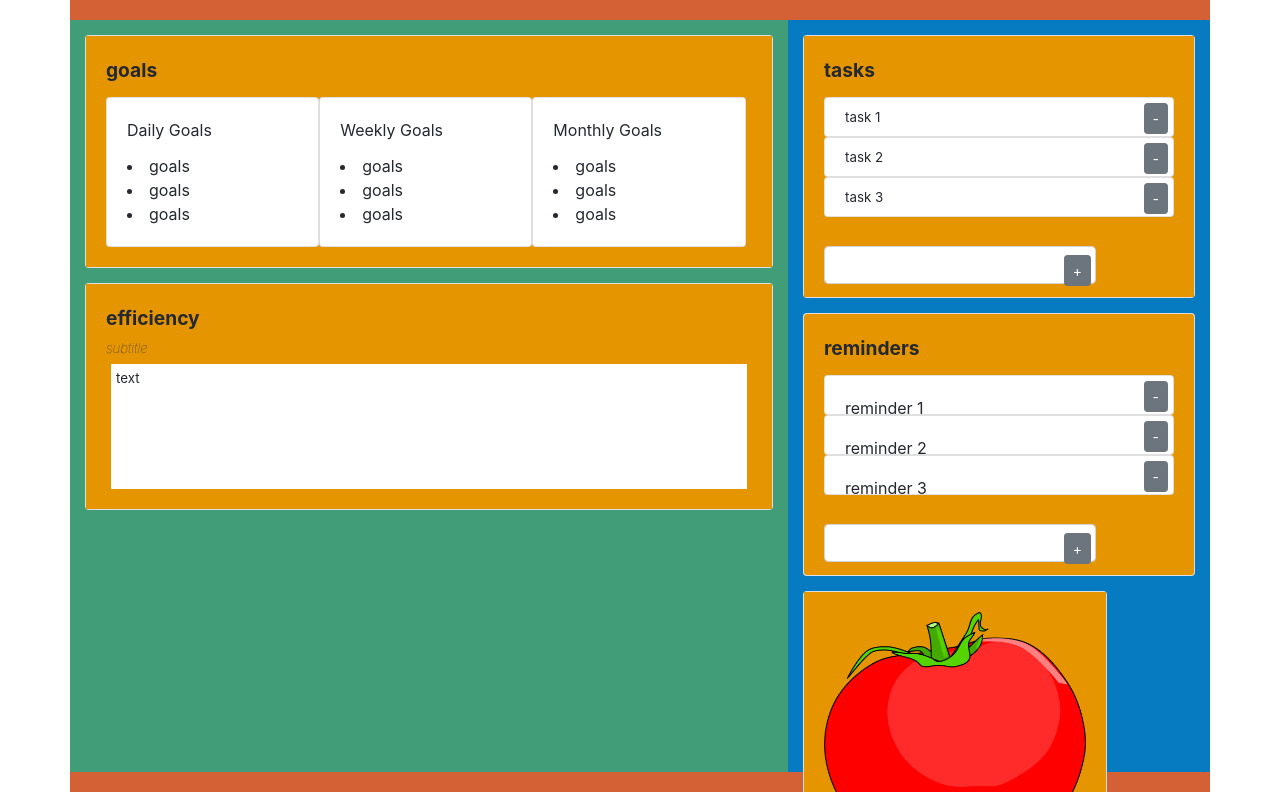
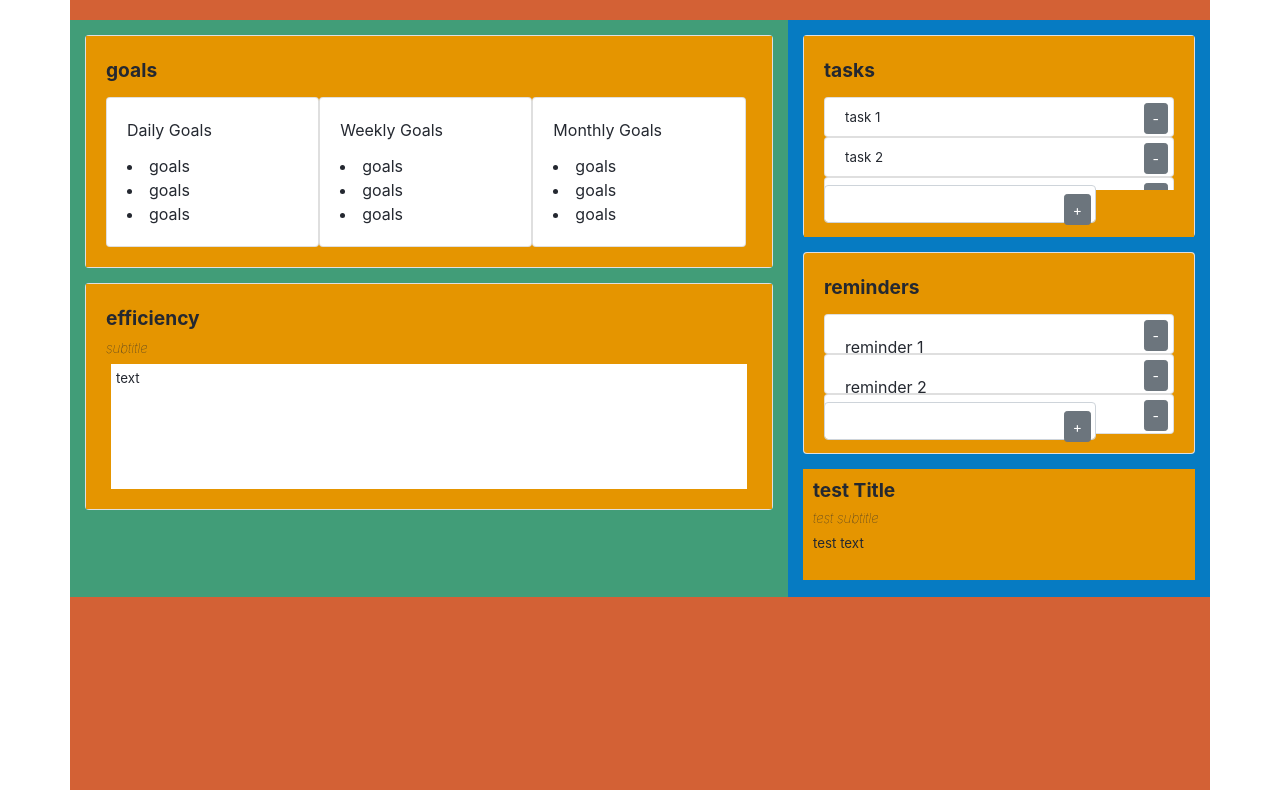
Before and after one commit to rjflanagan95/task-extension, a React (Create React App) app: page / in a window 1280 px wide. Built offline with nearby package versions, Linux system fonts and the light colour scheme.

Commit message:
adds custom panel to main page

```diff
--- a/src/components/Main/main.js
+++ b/src/components/Main/main.js
@@ -7,6 +7,8 @@ import Efficiency from "../efficiency/efficiency";
 import Reminders from "../reminders/reminders";
 import Timer from "../timer/timer"
 import "./main.css";
+
+import Panel from "../panel/panel";
 
 class Main extends Component {
   state = {
@@ -27,7 +29,8 @@ class Main extends Component {
           <Col className="column-2">
             <Tasks className="panel"></Tasks>
             <Reminders className="panel"></Reminders>
-            <Timer className="panel"></Timer>
+            {/* <Timer className="panel"></Timer> */}
+            <Panel className="panel"></Panel>
           </Col>
 
         </Row>
```
